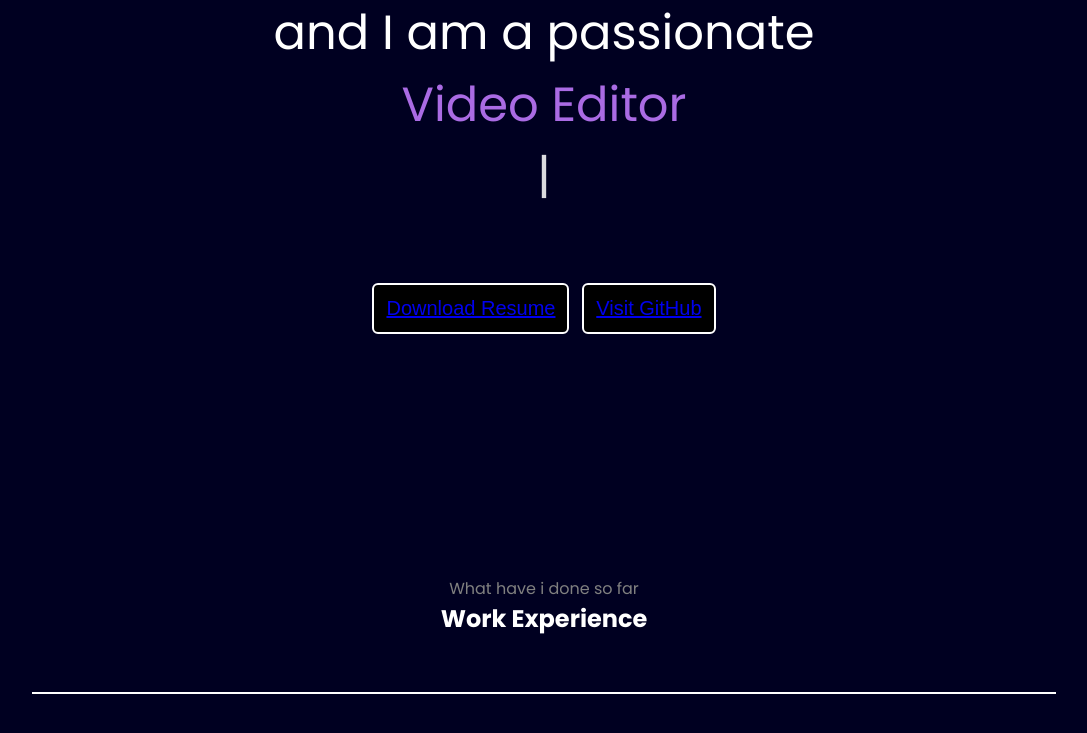
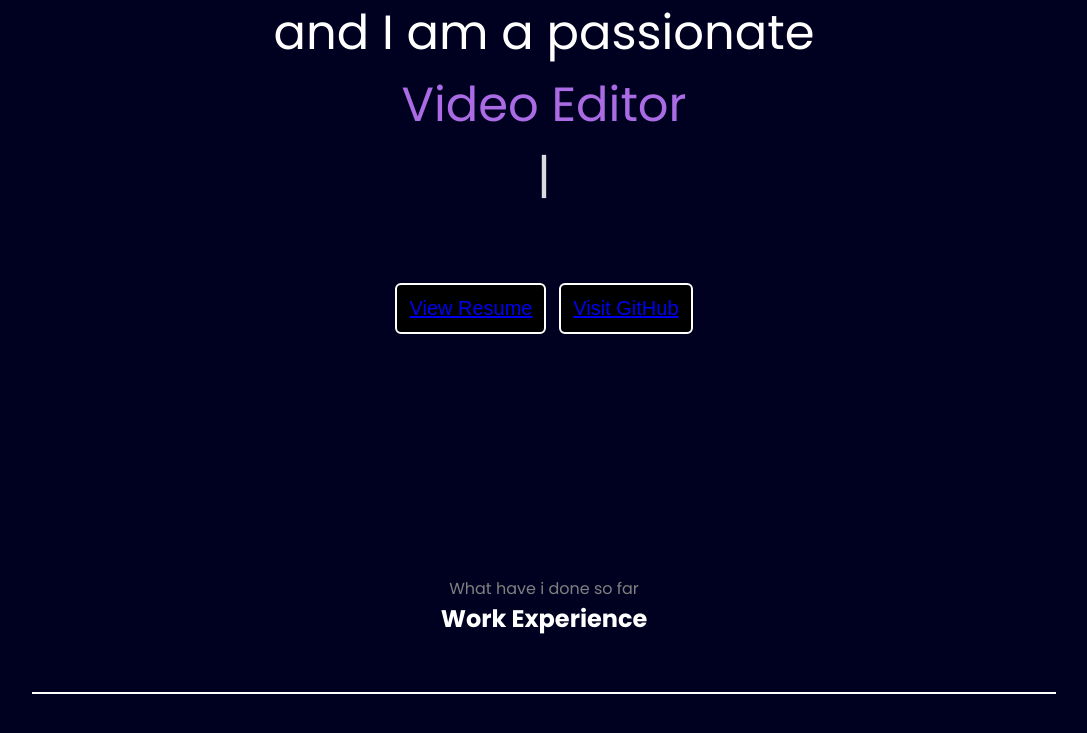
Before and after one commit to simitoor/Personal-Portfolio-Website, a plain HTML site: page index.html in a window 1280 px wide. Shown: the part 966-1699 px from the top of the page, without its empty margins (96-1183 px from the left). Drawn offline with nearby package versions, Linux system fonts and the light colour scheme.

Commit message:
Update index.html

```diff
--- a/index.html
+++ b/index.html
@@ -228,7 +228,7 @@
 
                 <span id="element"></span>
                 <div class="buttons">
-                    <button class="btn1"><a href="https://docs.google.com/document/d/14TsNXT2z3gH2PQH293f5FPeNv7AzNCKk/edit?rtpof=true">Download Resume</a></button>
+                    <button class="btn1"><a href="https://drive.google.com/file/d/1MWKYydTq00X01UdEguZUgc5y0LJTGEdA/view?usp=sharing">View Resume</a></button>
                     <button class="btn1"><a href="https://github.com/simitoor">Visit GitHub</a></button>
                 </div>
                 </div>
```
